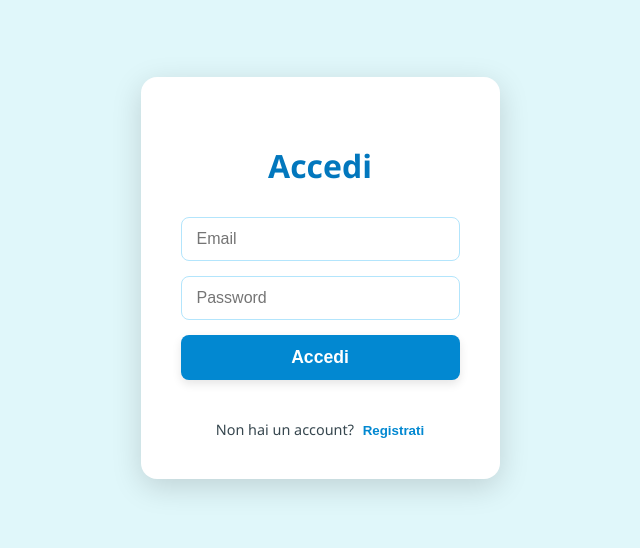
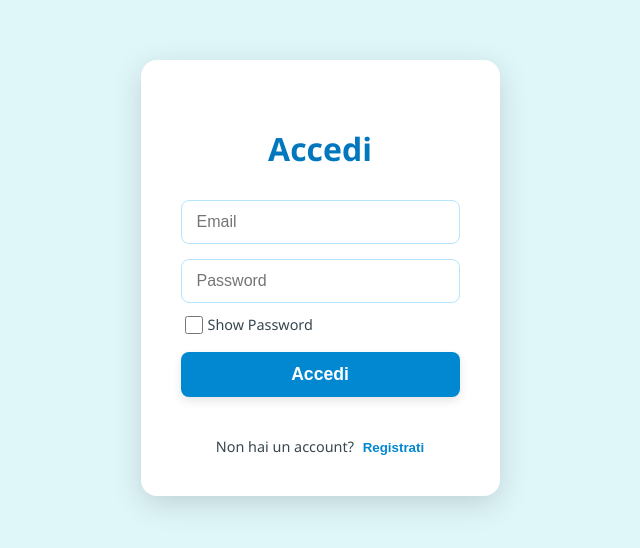
Before and after one commit to daniele-dis/AroundCities, a React (Create React App) app in the folder frontend/: page /login in a window 1280 px wide. Shown: the part 122-670 px from the top of the page, without its empty margins (340-980 px from the left). Built offline with nearby package versions, Linux system fonts and the light colour scheme.

Commit message:
modifica alla login e introduzione della checkbox show password

```diff
--- a/frontend/public/index.html
+++ b/frontend/public/index.html
@@ -24,7 +24,7 @@
       work correctly both with client-side routing and a non-root public URL.
       Learn how to configure a non-root public URL by running `npm run build`.
     -->
-    <title>React App</title>
+    <title>AroundCities</title>
   </head>
   <body>
     <noscript>You need to enable JavaScript to run this app.</noscript>
--- a/frontend/src/components/LoginPage.js
+++ b/frontend/src/components/LoginPage.js
@@ -1,6 +1,7 @@
 // src/components/LoginPage.jsx
 import React, { useState } from "react";
-import axios from "axios";
+// axios non è più necessario per la simulazione con fetch
+// import axios from "axios";
 import '../css/LoginPage.css'; // Importa il CSS dedicato
 
 export default function LoginPage({ onLogin }) {
@@ -9,37 +10,66 @@ export default function LoginPage({ onLogin }) {
   const [username, setUsername] = useState(""); // Nuovo stato per il nome utente
   const [confirmPassword, setConfirmPassword] = useState(""); // Nuovo stato per conferma password
   const [error, setError] = useState("");
+  const [loading, setLoading] = useState(false); // Nuovo stato per il caricamento
   const [isRegistering, setIsRegistering] = useState(false); // Stato per alternare login/registrazione
+  const [showPassword, setShowPassword] = useState(false); // Nuovo stato per la visibilità della password
 
   const handleSubmit = async (e) => {
     e.preventDefault();
     setError(""); // Resetta l'errore ad ogni tentativo
+    setLoading(true); // Imposta lo stato di caricamento
 
+    try {
       if (isRegistering) {
-      // Logica di registrazione
+        // Logica di registrazione simulata
         if (password !== confirmPassword) {
           setError("Le password non corrispondono.");
+          setLoading(false);
           return;
         }
-      try {
-        const res = await axios.post("http://localhost:5050/register", { username, email, password });
-        // Se la registrazione ha successo, puoi decidere di loggare l'utente automaticamente
-        // o reindirizzarlo alla schermata di login. Per ora, lo logghiamo.
-        onLogin(res.data.user);
-      } catch (err) {
-        console.error("Errore di registrazione:", err);
+        // Simulazione chiamata API di registrazione
+        // In una vera applicazione, useresti fetch o axios per chiamare il tuo backend
+        await new Promise(resolve => setTimeout(resolve, 1500)); // Simula latenza di rete
+
+        // Esempio di risposta simulata
+        const simulatedResponse = {
+          success: true,
+          user: { id: 'user-' + Date.now(), username: username, email: email }
+        };
+
+        if (simulatedResponse.success) {
+          onLogin(simulatedResponse.user);
+        } else {
           setError("Errore durante la registrazione. Riprova o cambia email/username.");
         }
       } else {
-      // Logica di login
-      try {
-        const res = await axios.post("http://localhost:5050/login", { email, password });
-        onLogin(res.data.user);
-      } catch (err) {
-        console.error("Errore di login:", err);
+        // Logica di login simulata
+        // Simulazione chiamata API di login
+        // In una vera applicazione, useresti fetch o axios per chiamare il tuo backend
+        await new Promise(resolve => setTimeout(resolve, 1500)); // Simula latenza di rete
+
+        // Esempio di risposta simulata
+        const simulatedResponse = {
+          success: true,
+          user: { id: 'user-' + Date.now(), username: 'UtenteSimulato', email: email }
+        };
+
+        if (simulatedResponse.success) {
+          onLogin(simulatedResponse.user);
+        } else {
           setError("Credenziali non valide.");
         }
       }
+    } catch (err) {
+      console.error("Errore di rete o API simulata:", err);
+      setError("Si è verificato un errore. Riprova più tardi.");
+    } finally {
+      setLoading(false); // Disattiva lo stato di caricamento
+    }
+  };
+
+  const togglePasswordVisibility = () => {
+    setShowPassword(!showPassword);
   };
 
   return (
@@ -63,39 +93,59 @@ export default function LoginPage({ onLogin }) {
           required
         />
         <input
-          type="password"
+          type={showPassword ? "text" : "password"} // Cambia il tipo in base allo stato
           placeholder="Password"
           value={password}
           onChange={(e) => setPassword(e.target.value)}
           required
         />
+
+
+
+
         {isRegistering && (
           <input
-            type="password"
+            type={showPassword ? "text" : "password"} // Anche qui cambia il tipo
             placeholder="Conferma Password"
             value={confirmPassword}
             onChange={(e) => setConfirmPassword(e.target.value)}
             required
           />
         )}
-        <button type="submit" className="auth-button">
-          {isRegistering ? "Registrati" : "Accedi"}
+
+              {/* Checkbox per mostrare/nascondere la password, fuori dal form */}
+        <div className="show-password-checkbox-wrapper" style={{ display: 'flex', alignItems: 'center' }}>
+        <input
+            type="checkbox"
+            id="showPasswordCheckbox"
+            checked={showPassword}
+            onChange={togglePasswordVisibility}
+            style={{ marginRight: '5px' }}
+        />
+        <span>Show Password</span>
+        </div>
+
+        <button type="submit" className="auth-button" disabled={loading}>
+          {loading ? (isRegistering ? "Registrando..." : "Accedendo...") : (isRegistering ? "Registrati" : "Accedi")}
         </button>
       </form>
+
+
+
       {error && <p className="error-message">{error}</p>}
 
       <div className="toggle-auth-mode">
         {isRegistering ? (
           <>
             Hai già un account?{" "}
-            <button type="button" onClick={() => setIsRegistering(false)}>
+            <button type="button" onClick={() => setIsRegistering(false)} disabled={loading}>
               Accedi
             </button>
           </>
         ) : (
           <>
             Non hai un account?{" "}
-            <button type="button" onClick={() => setIsRegistering(true)}>
+            <button type="button" onClick={() => setIsRegistering(true)} disabled={loading}>
               Registrati
             </button>
           </>
--- a/frontend/src/css/LoginPage.css
+++ b/frontend/src/css/LoginPage.css
@@ -58,9 +58,9 @@ body {
 }
 
 .auth-container input[type="email"],
-.auth-container input[type="password"],
-.auth-container input[type="text"] {
-    padding: 12px 15px;
+.auth-container input[type="text"],
+.auth-container input[type="password"] { /* Include tutti i tipi di input */
+    padding: 12px 15px; /* Padding standard per tutti gli input */
     font-size: 1em;
     border: 1px solid var(--pastel-blue-medium); /* Bordo pastello */
     border-radius: 8px;
@@ -73,6 +73,32 @@ body {
 .auth-container input:focus {
     border-color: var(--pastel-blue-dark);
     box-shadow: 0 0 0 3px rgba(2, 136, 209, 0.2); /* Ombra focus */
+}
+
+/* Stile per il wrapper della checkbox */
+.show-password-checkbox-wrapper {
+    text-align: left; /* Allinea la checkbox a sinistra */
+    margin-top: -5px; /* Sposta leggermente più vicino al form */
+    margin-bottom: 0px; /* Spazio sotto la checkbox */
+    font-size: 0.9em;
+    color: var(--text-dark);
+}
+
+.show-password-checkbox-wrapper label {
+    display: flex;
+    align-items: center;
+    cursor: pointer;
+}
+
+/* Stili personalizzati per la checkbox (versione semplificata) */
+.show-password-checkbox-wrapper input[type="checkbox"] {
+    width: 18px; /* Dimensione leggermente più piccola per un look più delicato */
+    height: 18px; /* Dimensione leggermente più piccola */
+    margin-right: 8px; /* Spazio tra checkbox e testo */
+    cursor: pointer;
+    accent-color: var(--pastel-blue-dark); /* Colora la checkbox con il tuo colore pastello */
+    border-radius: 4px; /* Angoli leggermente arrotondati */
+    /* Rimosse le proprietà appearance e gli stili del pseudo-elemento */
 }
 
 .auth-button {
```
Lines whose indentation alone changed are shown as unchanged.
